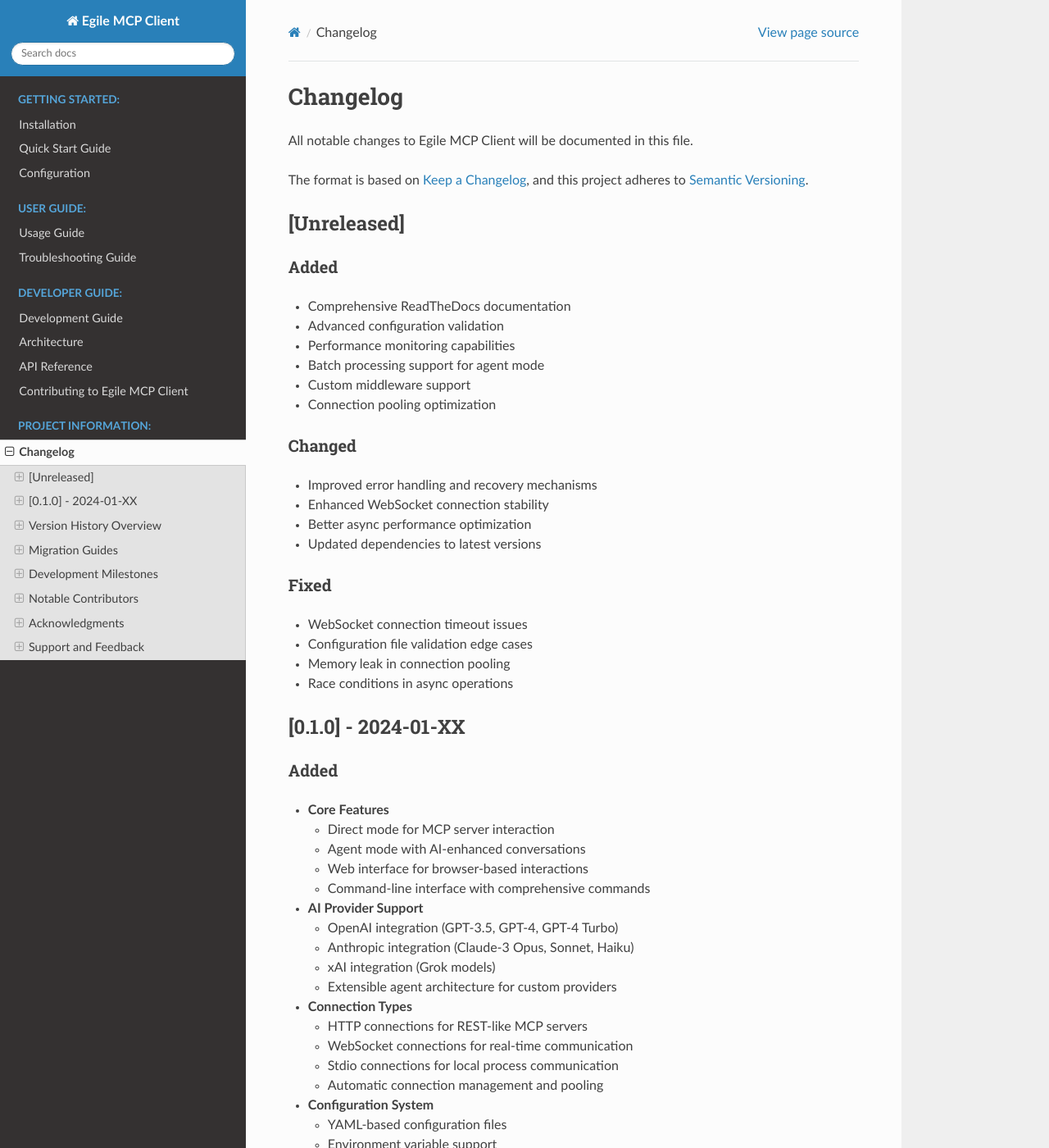
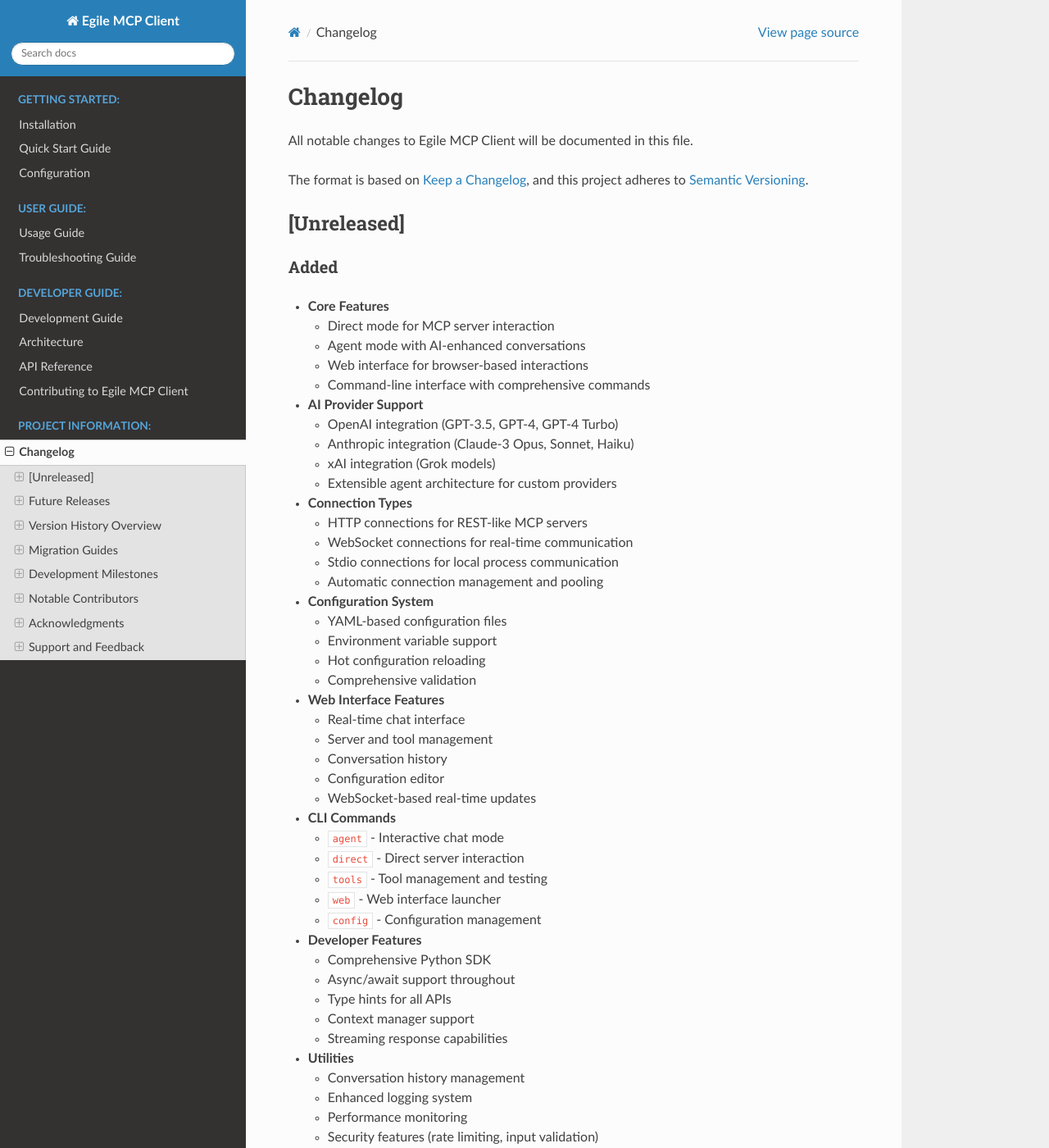
Before and after one commit to jpoullet2000/egile-mcp-client, a Sphinx documentation site: the page built from docs/changelog.md, in a window 1280 px wide and 1400 px high. Shown: the whole window at 82% size. Built offline with Sphinx 7.4.7 and the Read the Docs theme 3.1.0, drawn with Linux system fonts in a browser that asks for light colours; some of the changed text lies outside the part shown.

```diff
--- a/docs/changelog.md
+++ b/docs/changelog.md
@@ -8,26 +8,79 @@ and this project adheres to [Semantic Versioning](https://semver.org/spec/v2.0.0
 ## [Unreleased]
 
 ### Added
-- Comprehensive ReadTheDocs documentation
+- **Core Features**
+  - Direct mode for MCP server interaction
+  - Agent mode with AI-enhanced conversations
+  - Web interface for browser-based interactions
+  - Command-line interface with comprehensive commands
+
+- **AI Provider Support**
+  - OpenAI integration (GPT-3.5, GPT-4, GPT-4 Turbo)
+  - Anthropic integration (Claude-3 Opus, Sonnet, Haiku)
+  - xAI integration (Grok models)
+  - Extensible agent architecture for custom providers
+
+- **Connection Types**
+  - HTTP connections for REST-like MCP servers
+  - WebSocket connections for real-time communication
+  - Stdio connections for local process communication
+  - Automatic connection management and pooling
+
+- **Configuration System**
+  - YAML-based configuration files
+  - Environment variable support
+  - Hot configuration reloading
+  - Comprehensive validation
+
+- **Web Interface Features**
+  - Real-time chat interface
+  - Server and tool management
+  - Conversation history
+  - Configuration editor
+  - WebSocket-based real-time updates
+
+- **CLI Commands**
+  - `agent` - Interactive chat mode
+  - `direct` - Direct server interaction
+  - `tools` - Tool management and testing
+  - `web` - Web interface launcher
+  - `config` - Configuration management
+
+- **Developer Features**
+  - Comprehensive Python SDK
+  - Async/await support throughout
+  - Type hints for all APIs
+  - Context manager support
+  - Streaming response capabilities
+
+- **Utilities**
+  - Conversation history management
+  - Enhanced logging system
+  - Performance monitoring
+  - Security features (rate limiting, input validation)
+  - Retry mechanisms with exponential backoff
+
+### Security
+- API key management and protection
+- Input validation and sanitization
+- SSL/TLS support for secure connections
+- Rate limiting to prevent abuse
+
+## Future Releases
+
+### Planned for 0.2.0
 - Advanced configuration validation
 - Performance monitoring capabilities
 - Batch processing support for agent mode
 - Custom middleware support
 - Connection pooling optimization
 
-### Changed
-- Improved error handling and recovery mechanisms
+### Planned for 0.3.0
 - Enhanced WebSocket connection stability
 - Better async performance optimization
-- Updated dependencies to latest versions
-
-### Fixed
-- WebSocket connection timeout issues
-- Configuration file validation edge cases
-- Memory leak in connection pooling
-- Race conditions in async operations
-
-## [0.1.0] - 2024-01-XX
+- WebSocket connection timeout improvements
+- Configuration file validation enhancements
+- Memory optimization in connection pooling
 
 ### Added
 - **Core Features**
--- a/pyproject.toml
+++ b/pyproject.toml
@@ -4,7 +4,7 @@ build-backend = "poetry.core.masonry.api"
 
 [project]
 name = "egile-mcp-client"
-version = "0.1.0"
+version = "0.1.2"
 description = "A comprehensive MCP client with direct connection and AI agent modes, including web interface"
 authors = [{name = "Jean-Baptiste Poullet", email = "egile@gmail.com"}]
 readme = "README.md"
```
Also changed, not shown: other parts of docs/changelog.md (+1 -0 lines), docs/pypi-publishing.md (added, +198 -0 lines), 1 other file.
